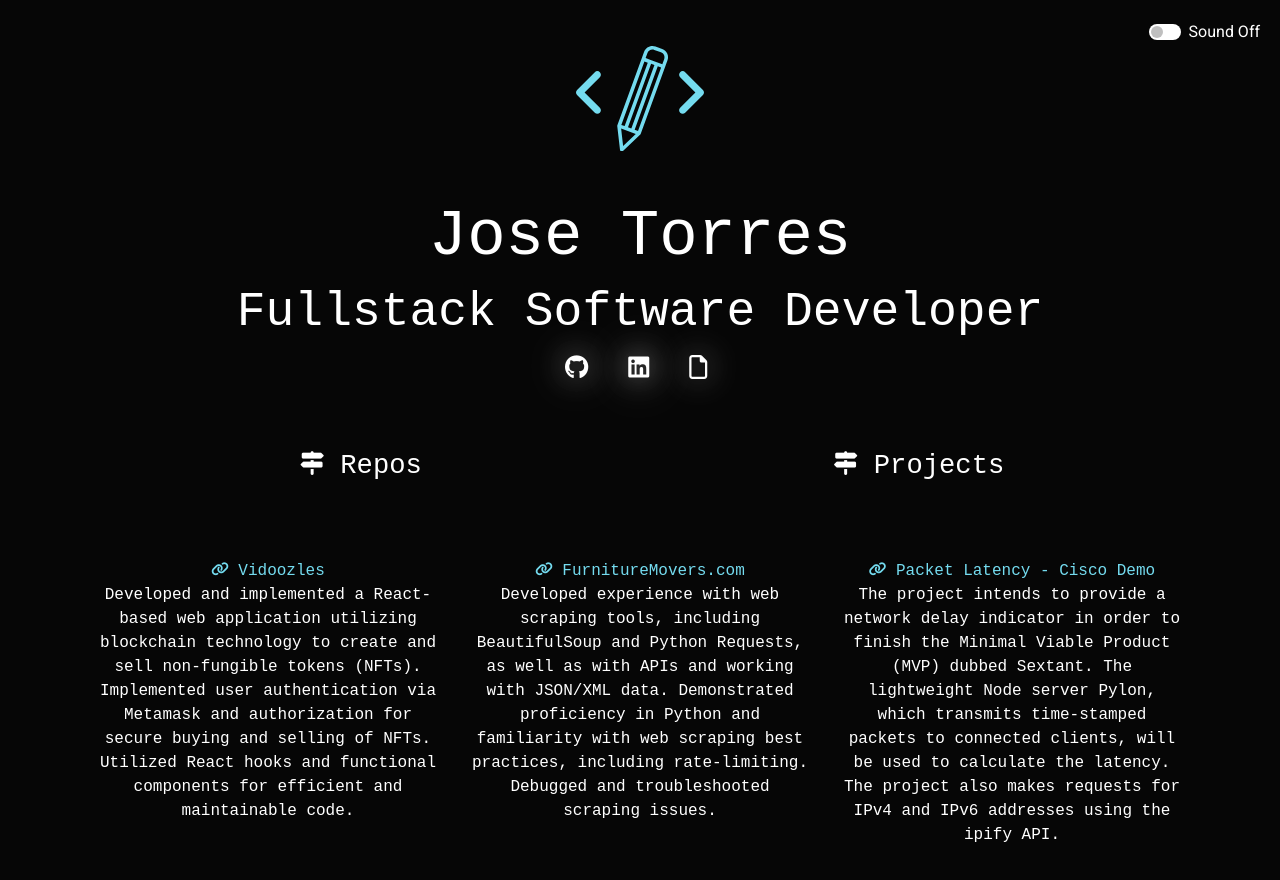
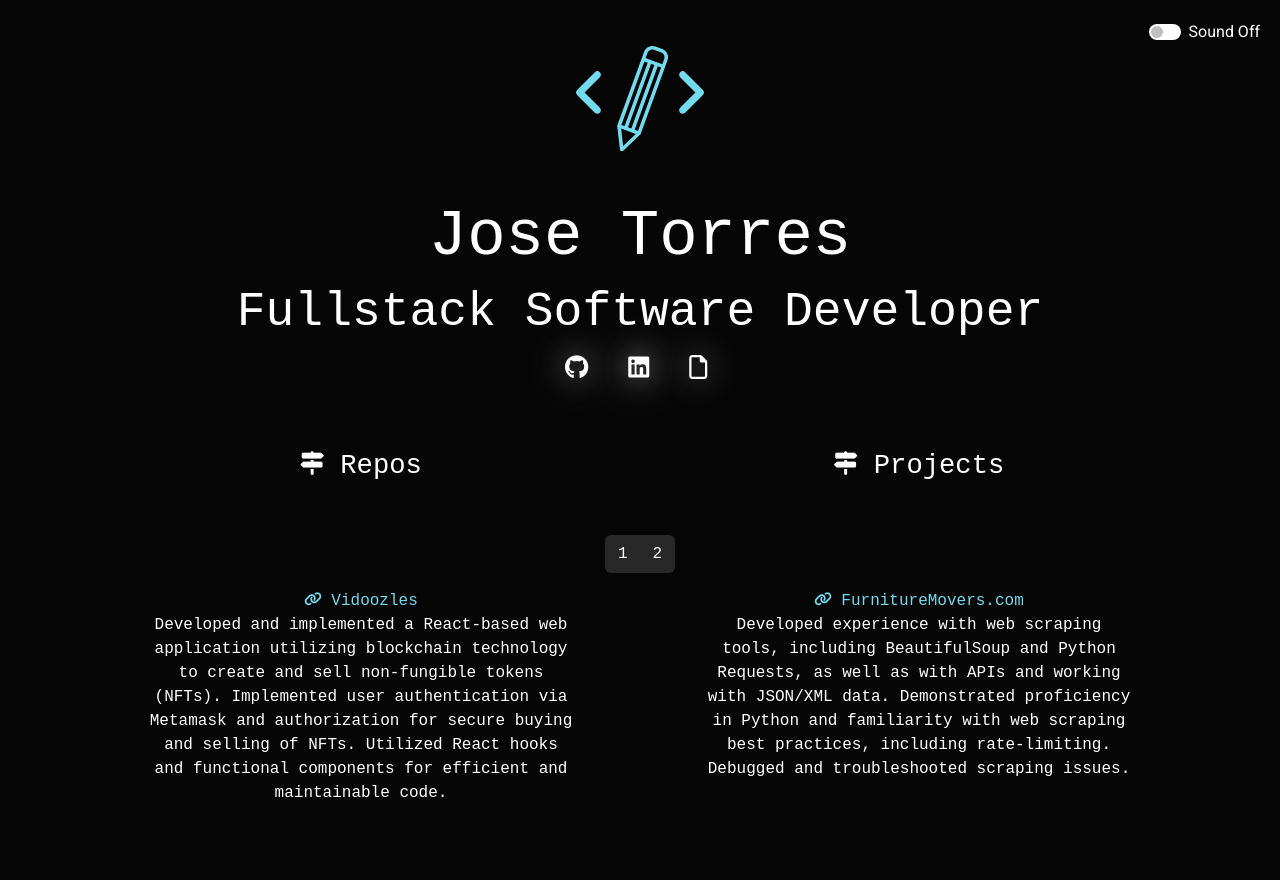
Before and after one commit to jtorresuci/portfolio-react, a React (Create React App) app: page /projects in a window 1280 px wide. Shown: the top 880 px of the page. Built offline with nearby package versions, Linux system fonts and the light colour scheme.

Commit message:
Added pages to projects.

```diff
--- a/src/components/GithubCard.js
+++ b/src/components/GithubCard.js
@@ -52,7 +52,7 @@ const GithubCard = ({ username }) => {
           ))}
         </ul>
       </nav>
-      <div className="d-flex flex-wrap justify-content-center">
+      <div className="d-flex flex-wrap justify-content-center" style={{ paddingBottom:"3rem"}}>
         {currentRepos.map((repo) => (
           <Card
 
--- a/src/components/Projects.css
+++ b/src/components/Projects.css
@@ -1,6 +1,6 @@
 .projects {
     color: #fff;
-    padding: 3rem 0 1rem 0;
+    /* padding: 3rem 0 1rem 0; */
     text-align: center;
     font-family: 'Cascadia Code', monospace;
   }
--- a/src/components/Projects.js
+++ b/src/components/Projects.js
@@ -1,37 +1,45 @@
-import React from "react";
+import React, { useState } from "react";
 import { Container, Row, Col } from "react-bootstrap";
 import "./Projects.css";
-
-const projectData = [
-  {
-    name: "Vidoozles",
-    link: "https://vidoozles-git-main-stasap.vercel.app",
-    description:
-      "Developed and implemented a React-based web application utilizing blockchain technology to create and sell non-fungible tokens (NFTs). Implemented user authentication via Metamask and authorization for secure buying and selling of NFTs. Utilized React hooks and functional components for efficient and maintainable code.",
-  },
-  {
-    name: "FurnitureMovers.com",
-    link: "https://www.furnituremovers.com",
-    description:
-      "Developed experience with web scraping tools, including BeautifulSoup and Python Requests, as well as with APIs and working with JSON/XML data. Demonstrated proficiency in Python and familiarity with web scraping best practices, including rate-limiting. Debugged and troubleshooted scraping issues.",
-  },
-  {
-    name: "Packet Latency - Cisco Demo",
-    link: "https://www.youtube.com/watch?v=eas8J5PdjdQ",
-    description:
-      "The project intends to provide a network delay indicator in order to finish the Minimal Viable Product (MVP) dubbed Sextant. The lightweight Node server Pylon, which transmits time-stamped packets to connected clients, will be used to calculate the latency. The project also makes requests for IPv4 and IPv6 addresses using the ipify API.",
-  },
-];
+import projectData from "./projectData.json";
 
 const Projects = () => {
+  const [currentPage, setCurrentPage] = useState(1);
+  const [projectsPerPage] = useState(2);
+
+  const indexOfLastProject = currentPage * projectsPerPage;
+  const indexOfFirstProject = indexOfLastProject - projectsPerPage;
+  const currentProjects = projectData.slice(indexOfFirstProject, indexOfLastProject);
+
+  const paginate = (pageNumber) => setCurrentPage(pageNumber);
+
+  const pageNumbers = Array.from(
+    { length: Math.ceil(projectData.length / projectsPerPage) },
+    (_, i) => i + 1
+  );
+
   return (
     <Container>
       <Row>
         <div className="projects">
           <Col className="text-center">
-            <div className="d-flex flex-wrap justify-content-center justify-content-lg-between">
-              {projectData.map((project) => (
-                <div className="col-12 col-lg mb-2" key={project.name}>
+            <nav className="mt-4 d-flex justify-content-center">
+              <ul className="pagination">
+                {pageNumbers.map((pageNumber) => (
+                  <li key={pageNumber} className="page-item">
+                    <button
+                      className="page-link"
+                      onClick={() => paginate(pageNumber)}
+                    >
+                      {pageNumber}
+                    </button>
+                  </li>
+                ))}
+              </ul>
+            </nav>
+            <div className="d-flex flex-wrap justify-content-center" style={{ paddingBottom: "3rem"}}>
+              {currentProjects.map((project) => (
+                <div className="col-12 col-lg mb-2 " key={project.name} style={{ maxWidth: "600px", maxHeight: "600px", paddingRight: "3rem", paddingLeft:"3rem"}}>
                   <a
                     href={project.link}
                     target="_blank"
--- /dev/null
+++ b/src/components/projectData.json
@@ -0,0 +1,22 @@
+[
+  {
+    "name": "Vidoozles",
+    "link": "https://vidoozles-git-main-stasap.vercel.app",
+    "description": "Developed and implemented a React-based web application utilizing blockchain technology to create and sell non-fungible tokens (NFTs). Implemented user authentication via Metamask and authorization for secure buying and selling of NFTs. Utilized React hooks and functional components for efficient and maintainable code."
+  },
+  {
+    "name": "FurnitureMovers.com",
+    "link": "https://www.furnituremovers.com",
+    "description": "Developed experience with web scraping tools, including BeautifulSoup and Python Requests, as well as with APIs and working with JSON/XML data. Demonstrated proficiency in Python and familiarity with web scraping best practices, including rate-limiting. Debugged and troubleshooted scraping issues."
+  },
+  {
+    "name": "Packet Latency - Cisco Demo",
+    "link": "https://www.youtube.com/watch?v=eas8J5PdjdQ",
+    "description": "The project intends to provide a network delay indicator in order to finish the Minimal Viable Product (MVP) dubbed Sextant. The lightweight Node server Pylon, which transmits time-stamped packets to connected clients, will be used to calculate the latency. The project also makes requests for IPv4 and IPv6 addresses using the ipify API."
+  },
+  {
+    "name": "Email and Password Validation - Blackbird Australia",
+    "link": "https://blackbird-harrison-ai-stasap.vercel.app",
+    "description": "Using the email-validator library and unique password requirements, input validation for a form with an email and password was implemented. The use of existing components allows for the display of success and error messages. My ability to combine pre-existing components for success and error message display and to leverage third-party libraries for input validation is demonstrated by this project."
+  }
+]
```
